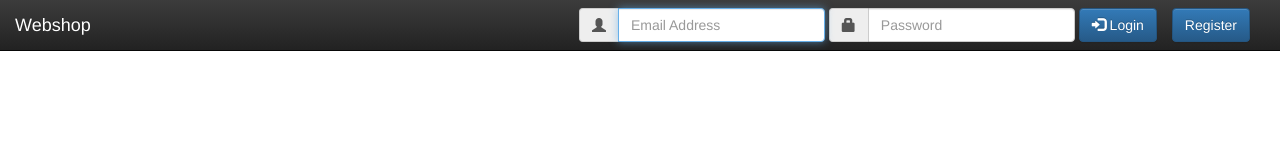
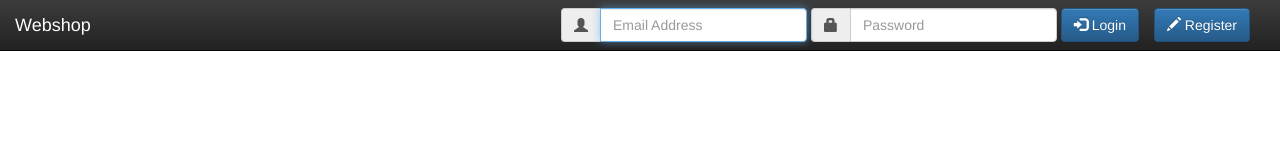
Before and after one commit to ultrasonicsoft/ws, a plain HTML site: page Webshop/index.html in a window 1280 px wide. Drawn offline with nearby package versions, Linux system fonts and the light colour scheme; some packages are replaced by stand-ins of ours; a script that the page names is missing.

Commit message:
HTML Template for login and register user

```diff
--- a/Webshop/app.js
+++ b/Webshop/app.js
@@ -11,8 +11,7 @@ angular.module('myApp', ['ngRoute',
             var modalInstance = $modal.open({
                 animation: true,
                 templateUrl: 'directives/register/register.html',
-                controller: 'RegisterUserCtrl',
-                size: 'sm'
+                controller: 'RegisterUserCtrl'
             });
 
         }
--- a/Webshop/index.html
+++ b/Webshop/index.html
@@ -67,8 +67,9 @@
                             </ul>
                         </li>
                     </ul>
-                    <div class="navbar-form navbar-right">
-                        <button type="button" class="btn btn-primary " ng-click="registerUser()">Register</button>
+                    <div class="navbar-form navbar-right input-group">
+
+                        <button type="button" class="btn btn-primary " ng-click="registerUser()"><i class="glyphicon glyphicon-pencil"></i> Register</button>
                     </div>
                     <login></login>
                 </div>
```
